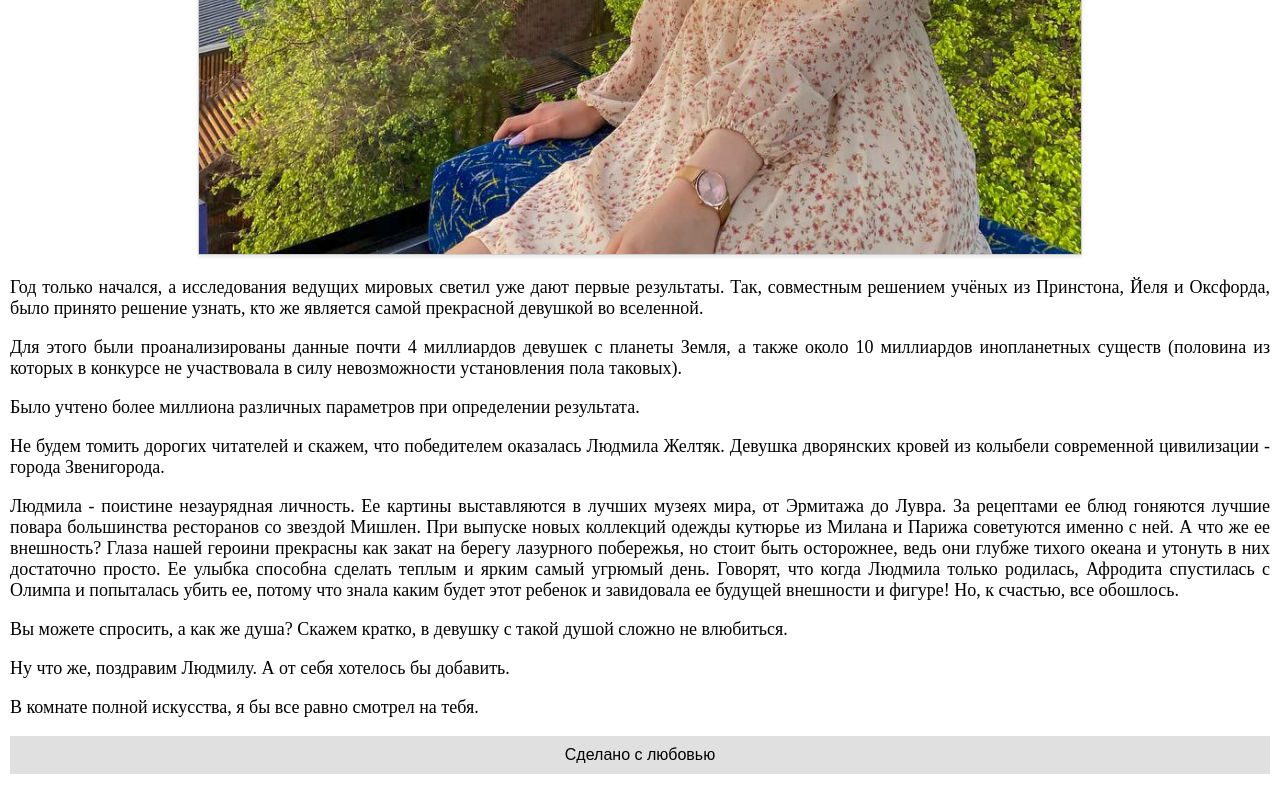
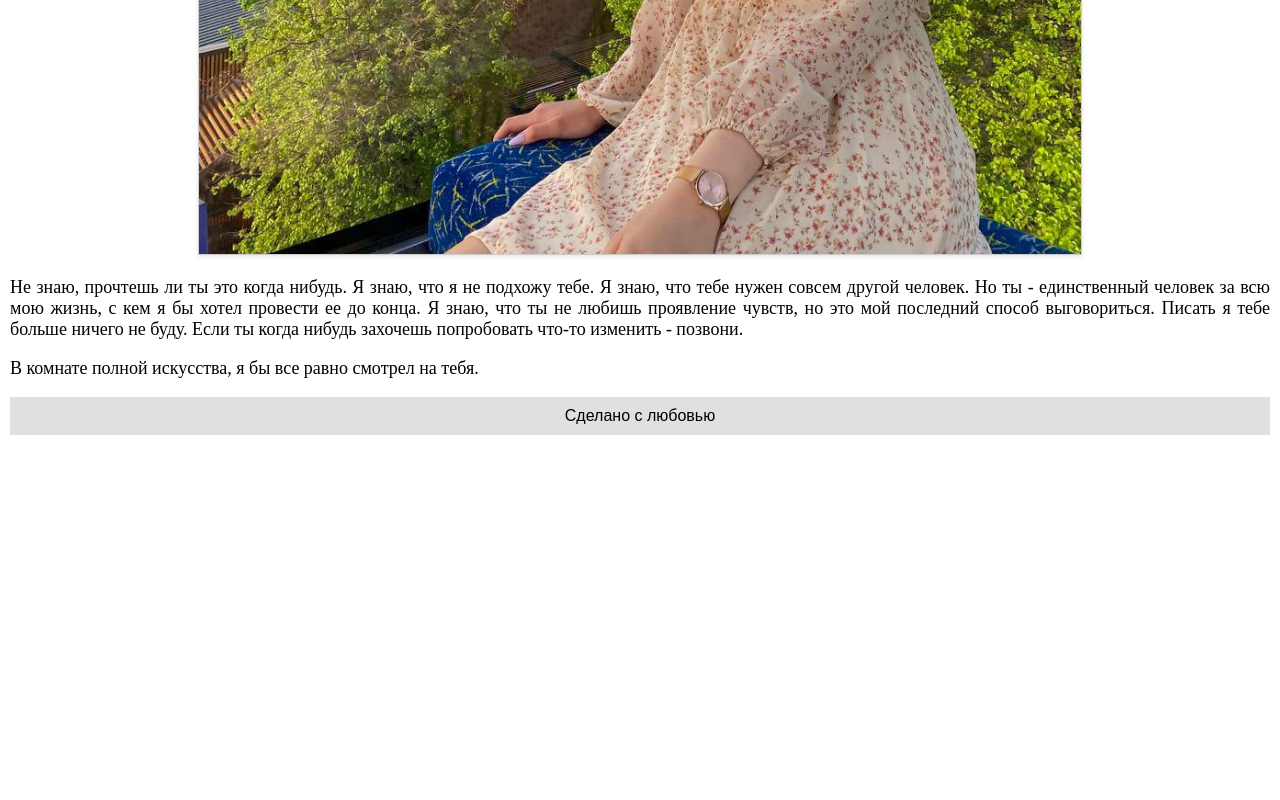
Before and after one commit to Plexi-d/love, a plain HTML site: page index.html in a window 1280 px wide. Shown: the part 1183-1983 px from the top of the page. After the commit the page ends 1644 px from the top, so only its background shows below. Drawn offline with Linux system fonts and the light colour scheme; a web font is replaced by a local one.

Commit message:
Update index.html

```diff
--- a/index.html
+++ b/index.html
@@ -24,20 +24,7 @@
 
 </div>
         <section>
-            <p>Год только начался, а исследования ведущих мировых светил уже дают первые результаты. Так, совместным решением учёных из Принстона, Йеля и Оксфорда, было принято решение узнать, кто же является самой прекрасной девушкой во вселенной.</p>
-
-            <p>Для этого были проанализированы данные почти 4 миллиардов девушек с планеты Земля, а также около 10 миллиардов инопланетных существ (половина из которых в конкурсе не участвовала в силу невозможности установления пола таковых).</p>
-
-            <p>Было учтено более миллиона различных параметров при определении результата.</p>
-
-            <p>Не будем томить дорогих читателей и скажем, что победителем оказалась Людмила Желтяк. Девушка дворянских кровей из колыбели современной цивилизации - города Звенигорода.</p>
-
-            <p>Людмила - поистине незаурядная личность. Ее картины выставляются в лучших музеях мира, от Эрмитажа до Лувра. За рецептами ее блюд гоняются лучшие повара большинства ресторанов со звездой Мишлен. При выпуске новых коллекций одежды кутюрье из Милана и Парижа советуются именно с ней. А что же ее внешность? Глаза нашей героини прекрасны как закат на берегу лазурного побережья, но стоит быть осторожнее, ведь они глубже тихого океана и утонуть в них достаточно просто. Ее улыбка способна сделать теплым и ярким самый угрюмый день. Говорят, что когда Людмила только родилась, Афродита спустилась с Олимпа и попыталась убить ее, потому что знала каким будет этот ребенок и завидовала ее будущей внешности и фигуре! Но, к счастью, все обошлось.</p>
-
-            <p>Вы можете спросить, а как же душа? Скажем кратко, в девушку с такой душой сложно не влюбиться.</p>
-
-            <p>Ну что же, поздравим Людмилу. А от себя хотелось бы добавить.</p>
-
+            <p>Не знаю, прочтешь ли ты это когда нибудь. Я знаю, что я не подхожу тебе. Я знаю, что тебе нужен совсем другой человек. Но ты - единственный человек за всю мою жизнь, с кем я бы хотел провести ее до конца. Я знаю, что ты не любишь проявление чувств, но это мой последний способ выговориться. Писать я тебе больше ничего не буду. Если ты когда нибудь захочешь попробовать что-то изменить - позвони.</p>
             <p>В комнате полной искусства, я бы все равно смотрел на тебя.</p>
         </section>
         <footer>
```
